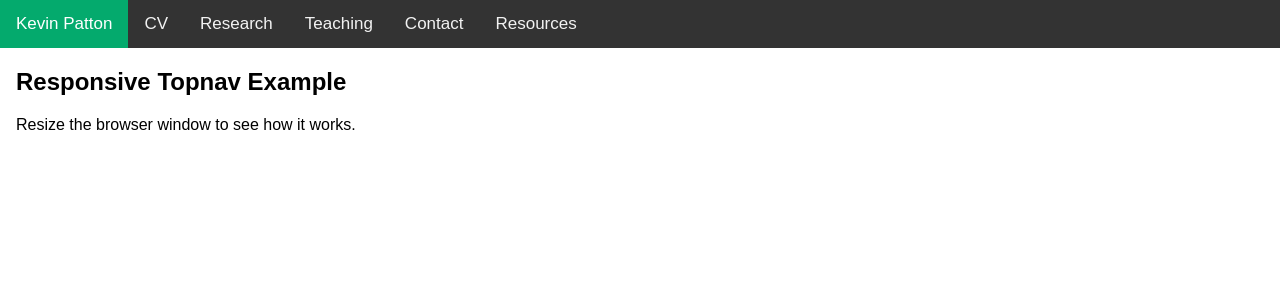
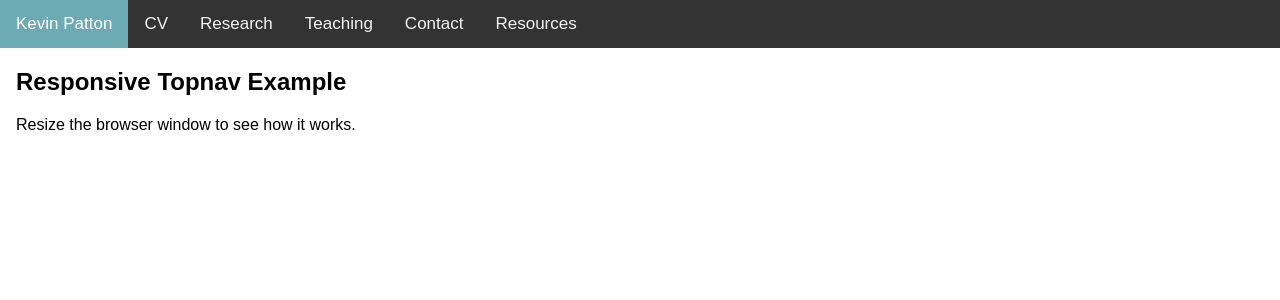
Before and after one commit to kevinjpatton/kevinjpatton.github.io, a Jekyll site: the page built from test.html, in a window 1280 px wide. Shown: the top 300 px of the page. Built offline with Jekyll 4.4.1, drawn with Linux system fonts in a browser that asks for light colours; Markdown is read by kramdown in place of the engine named in the settings.

Commit message:
Update test.html

```diff
--- a/_layouts/test.html
+++ b/_layouts/test.html
@@ -34,7 +34,7 @@ body {
 }
 
 .topnav a.active {
-  background-color: #04AA6D;
+  background-color: #6cabb4;
   color: white;
 }
 
```
